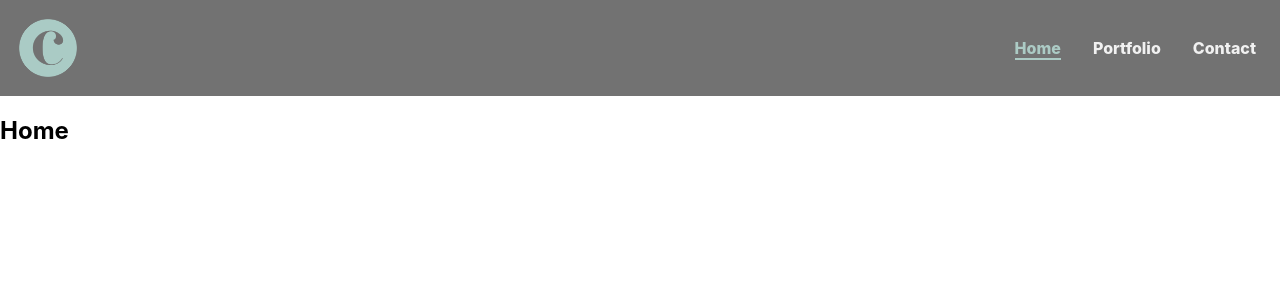
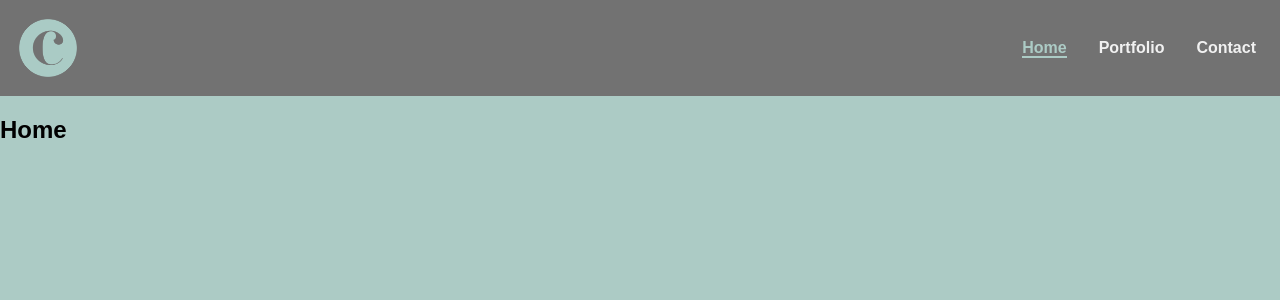
Before and after one commit to christina-cook/personal-website, a React (Create React App) app: page / in a window 1280 px wide. Shown: the top 300 px of the page. Built offline with nearby package versions, Linux system fonts and the light colour scheme.

Commit message:
Style body

```diff
--- a/src/Components/App/App.css
+++ b/src/Components/App/App.css
@@ -0,0 +1,6 @@
+body {
+  background-color: #ACCBC5;
+  margin: 0;
+  padding: 0;
+  font-family: 'Montserrat', sans-serif;
+}
```
